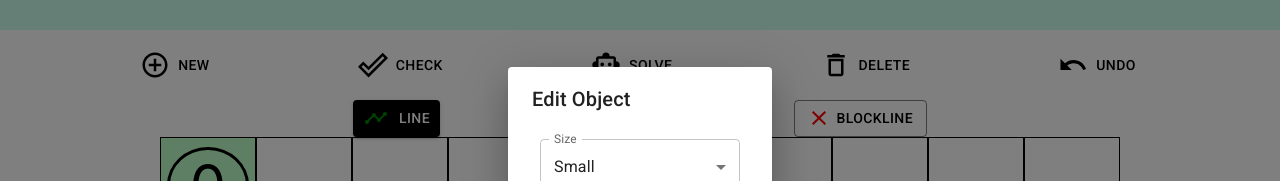
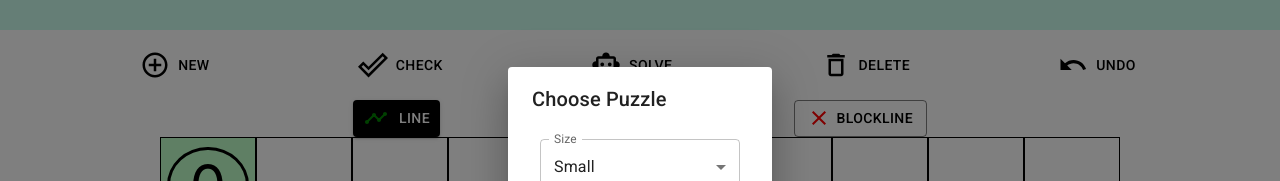
Before and after one commit to alexander-klotz/Suraromu, a React (Create React App) app in the folder suraromu/: page / in a window 1280 px wide. Both pictures are taken after a click on the button "NEW". Shown: the part 128-309 px from the top of the page. Built offline with nearby package versions, Linux system fonts and the light colour scheme; a web font is replaced by a local one.

Commit message:
changed window name

```diff
--- a/suraromu/src/components/NewGameDialoge.js
+++ b/suraromu/src/components/NewGameDialoge.js
@@ -86,7 +86,7 @@ const NewGameDialoge = (props) => {
         New
       </Button>
       <Dialog open={open} onClose={handleClose}>
-        <DialogTitle>Edit Object</DialogTitle>
+        <DialogTitle>Choose Puzzle</DialogTitle>
         <DialogContent style={{ display: 'flex', justifyContent: 'center' ,   flexDirection: "column",   alignItems: "flex-start",}}>
           <FormControl sx={{ m: 1, minWidth: 200}}>
             <InputLabel id="size-select-label">Size</InputLabel>
```
